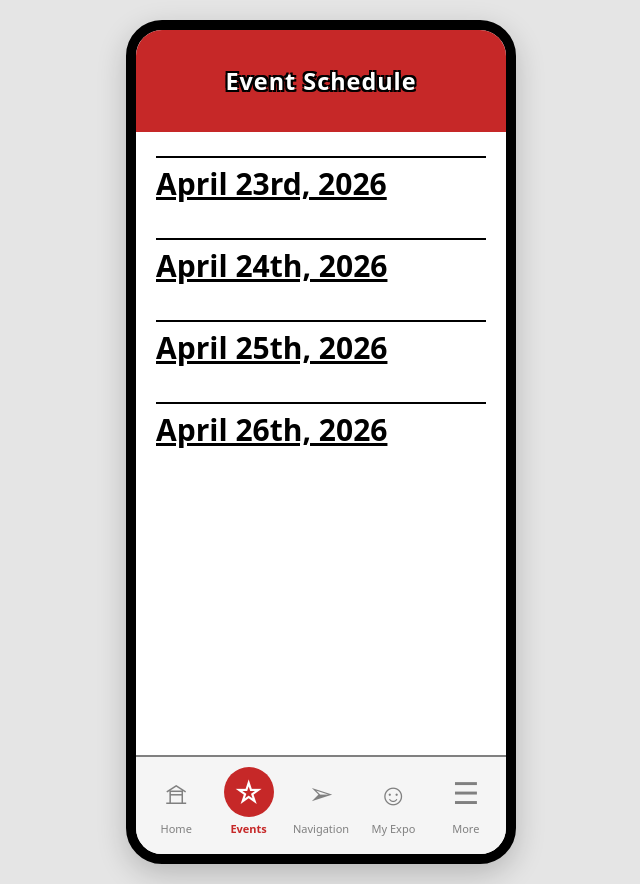
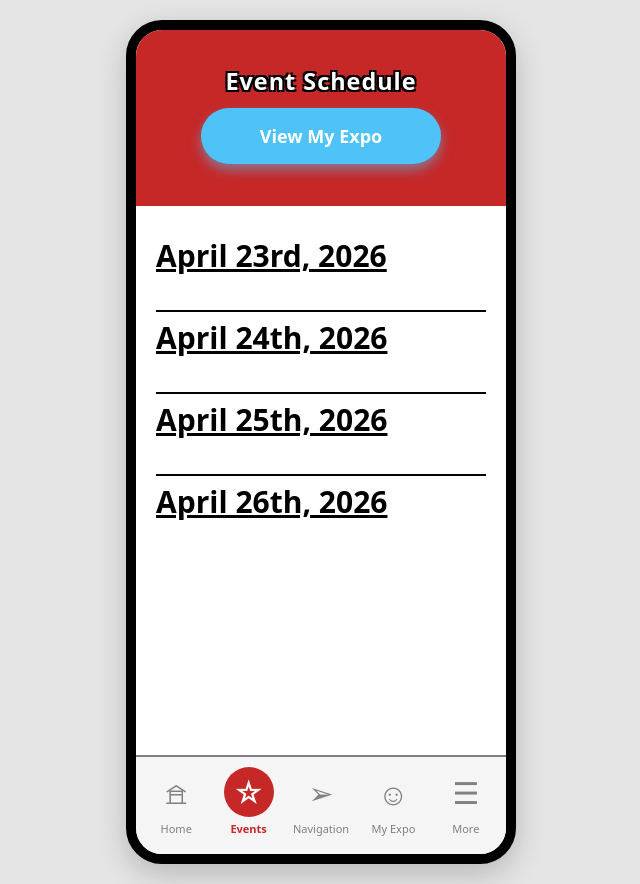
Before and after one commit to HarrisHasnain12/CPSC481-F25-Portfolio2-T03Group2, a plain HTML site: page browse_events.html in a window 1280 px wide. Shown: the whole page, without its empty margins (319-959 px from the left). Drawn offline with Linux system fonts and the light colour scheme.

Commit message:
button for viewing my expo from schedule page

```diff
--- a/browse_events.css
+++ b/browse_events.css
@@ -20,6 +20,7 @@
 .event-item {
   border: 3px solid black;      /* black border around each event */
   border-radius: 10px;
+  height: 120px;
   width: 100%;
   display: flex;
   flex-direction: row;
--- a/browse_events.html
+++ b/browse_events.html
@@ -16,13 +16,22 @@
 
     <!-- HEADER -->
     <header class="home-header detail-header">
-      <div class="expo-logo"><span style="font-size: 0.9em;">Event Schedule</span></div>
+      <div class="expo-logo">
+        <span style="font-size: 0.9em;">Event Schedule</span>
+      </div>
+
+      <a class="main-btn primary"
+        href="my_expo.html"
+        style="width: 240px; margin-top: 10px; font-size: 18px;">
+          View My Expo
+      </a>
     </header>
+
 
     <!-- BODY -->
   <main class="home-body" style="text-align: center;">
 
-    <div class="date-header">
+    <div class="date-header" style="border-top: none;">
       April 23rd, 2026
     </div>
     <div class="events-day" data-events-date="April 23rd"></div>
```
